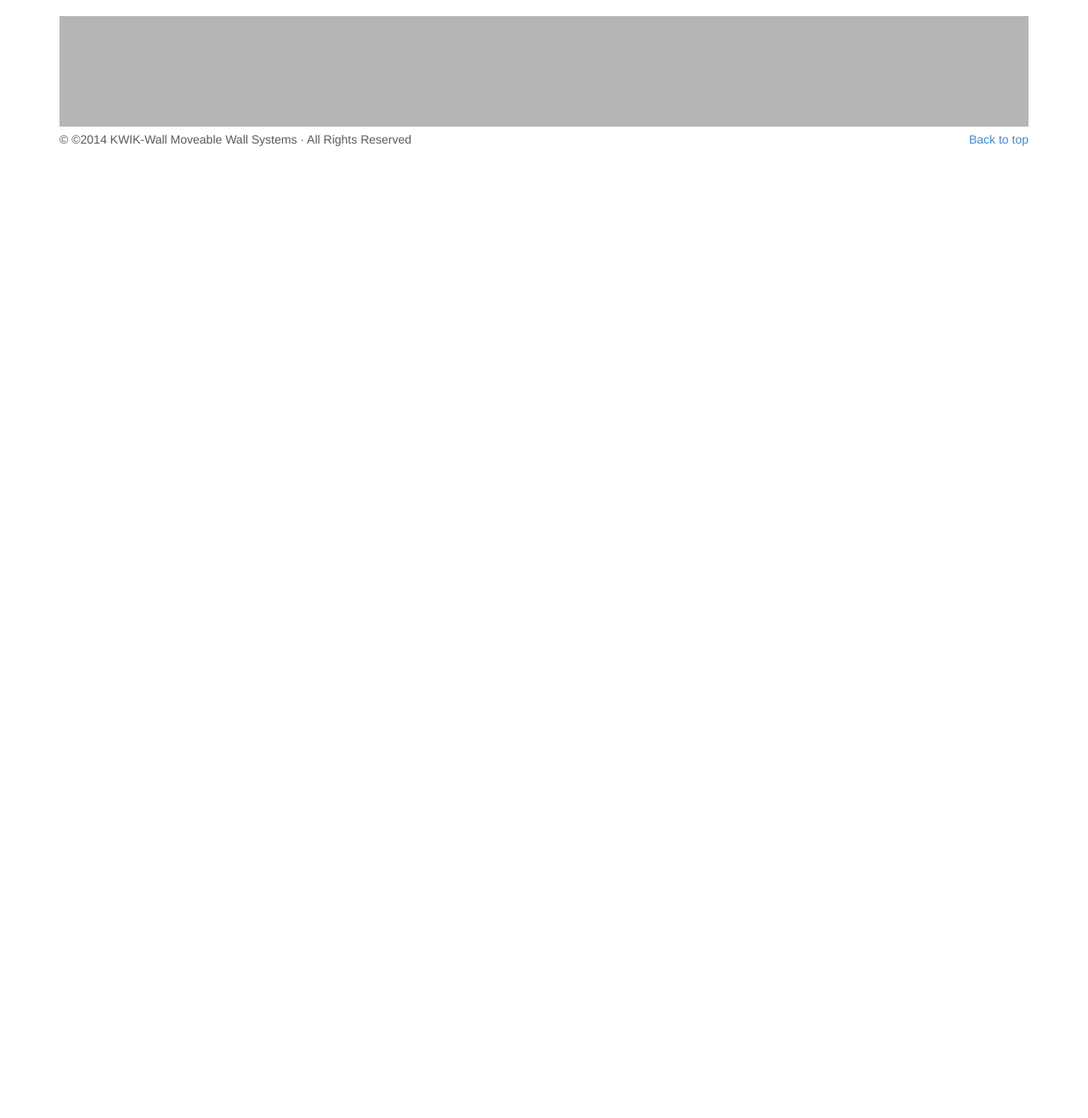
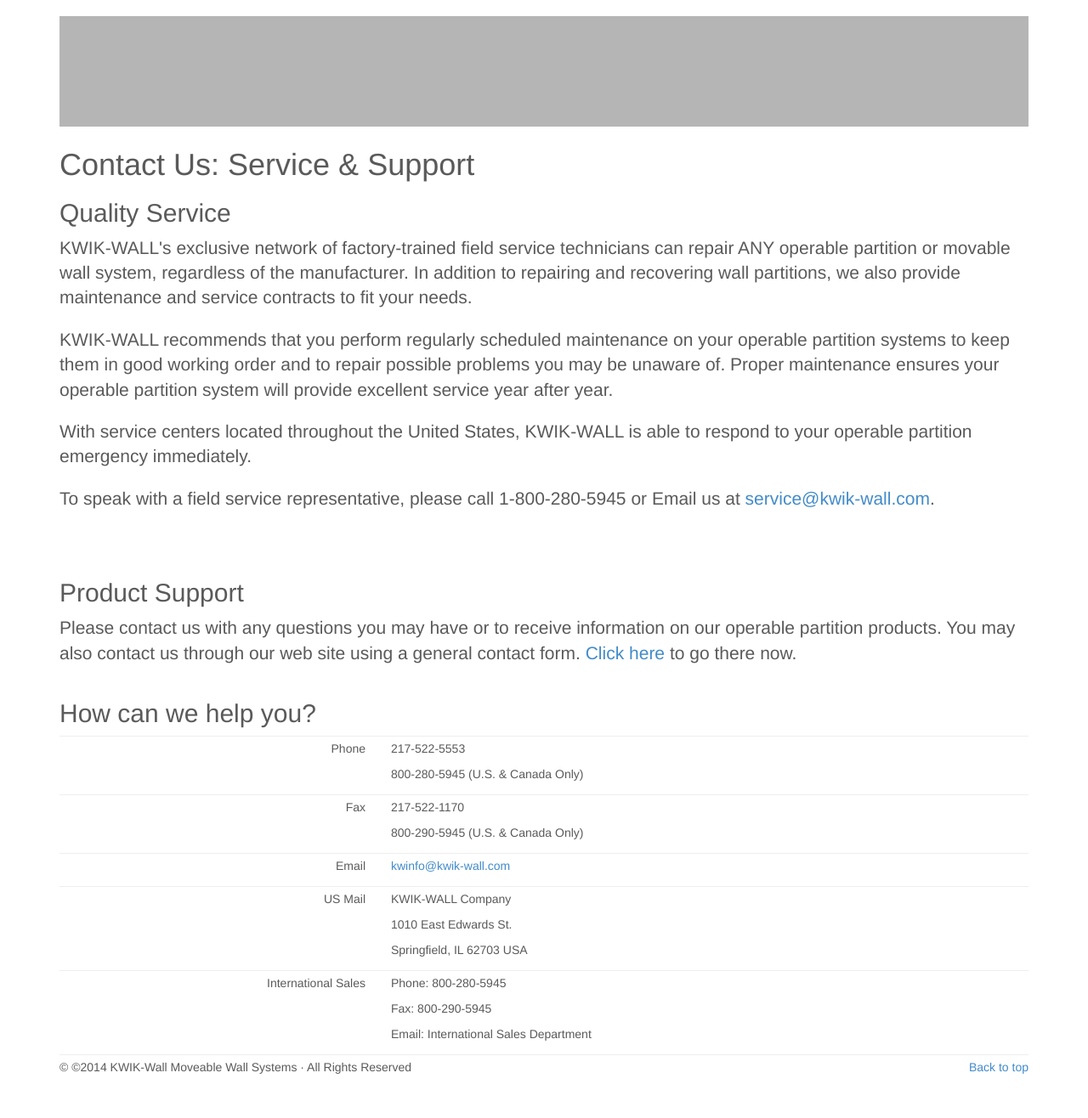
Before and after one commit to NathanTheGr8/KwikWall, a PHP site: page /contact/default.html in a window 1280 px wide. Shown: the part 71-1387 px from the top of the page at 85% size. Before the commit the page ends 243 px from the top, so only its background shows below. Run offline with PHP 8.4, Linux system fonts and the light colour scheme; some libraries are stand-ins or nearby versions.

Commit message:
service and support done

```diff
--- a/Pictures/home.html
+++ b/Pictures/home.html
@@ -31,7 +31,7 @@
 	<!-- copy these lines to your document: -->
 
 	<div id="home_hype_container" style="position:relative;overflow:hidden;width:100%;height:300px;">
-		<script type="text/javascript" charset="utf-8" src="home.hyperesources/home_hype_generated_script.js?62060"></script>
+		<script type="text/javascript" charset="utf-8" src="home.hyperesources/home_hype_generated_script.js?66084"></script>
 	</div>
 
 	<!-- end copy -->
--- a/contact/default.html
+++ b/contact/default.html
@@ -24,6 +24,7 @@
 
     <!-- Custom styles for this template -->
     <link href="../css/carousel.css" rel="stylesheet">
+    <link href="../css/personal.css" rel="stylesheet">
 
     <!--padding for fixed top nav bar-->
     <style>
@@ -74,6 +75,96 @@
         <iframe class="text-center" width="100%" height="130px" src="../Pictures/KWIK_Animation.html"
                 style="border:0px" scrolling="no" seamless></iframe>
 
+        <!--The Header-->
+        <div class="row">
+            <div class="col-md-12 vcenter">
+                <h1>Contact Us: Service & Support</h1>
+                <h2>Quality Service</h2>
+                <p class="lead">
+                    KWIK-WALL's exclusive network of factory-trained field service technicians can repair ANY operable partition or movable wall system, regardless of the manufacturer. In addition to repairing and recovering wall partitions, we also provide maintenance and service contracts to fit your needs.
+                </p>
+                <p class="lead">
+                    KWIK-WALL recommends that you perform regularly scheduled maintenance on your operable partition systems to keep them in good working order and to repair possible problems you may be unaware of. Proper maintenance ensures your operable partition system will provide excellent service year after year.
+                </p>
+                <p class="lead">
+                    With service centers located throughout the United States, KWIK-WALL is able to respond to your operable partition emergency immediately.
+                </p>
+                <p class =lead>
+                    To speak with a field service representative, please call 1-800-280-5945 or Email us at <a href="mailto:service@kwik-wall.com" class="sm_greenTitle">service@kwik-wall.com</a>.
+                </p>
+                <br></br>
+                <h2>
+                    Product Support
+                </h2>
+                <p class="lead">
+                    Please contact us with any questions you may have or to receive information on our operable partition products. You may also contact us through our web site using a general contact form. <a href="../contactus.asp" class="sm_greenTitle">Click here</a> to go there now.
+                </p>
+            </div>
+        </div>
+
+
+
+        <!--Contact Info
+        =================================================================== -->
+        <h2>How can we help you?</h2>
+        <hr class="info-divider">
+        <div class="row">
+            <div class="col-md-4">
+                <p class="text-right">Phone</p>
+            </div>
+            <div class="col-md-8">
+                <p>217-522-5553</p>
+                <p>800-280-5945 (U.S. & Canada Only)</p>
+            </div>
+        </div>
+        <hr class="info-divider">
+        <div class="row">
+            <div class="col-md-4">
+                <p class="text-right">Fax</p>
+            </div>
+            <div class="col-md-8">
+                <p>217-522-1170</p>
+                <p>800-290-5945 (U.S. & Canada Only)</p>
+            </div>
+        </div>
+        <hr class="info-divider">
+        <div class="row">
+            <div class="col-md-4">
+                <p class="text-right">Email</p>
+            </div>
+            <div class="col-md-8">
+                <p><a href="mailto:kwinfo@kwik-wall.com" class="sm_greenTitle">kwinfo@kwik-wall.com</a> </p>
+            </div>
+        </div>
+        <hr class="info-divider">
+        <div class="row">
+            <div class="col-md-4">
+                <p class="text-right">US Mail</p>
+            </div>
+            <div class="col-md-8">
+                <p>KWIK-WALL Company</p>
+                <p>1010 East Edwards St.</p>
+                <p>Springfield, IL 62703 USA</p>
+            </div>
+        </div>
+        <hr class="info-divider">
+        <div class="row">
+            <div class="col-md-4">
+                <p class="text-right">International Sales</p>
+            </div>
+            <div class="col-md-8">
+                <p>Phone: 800-280-5945</p>
+                <p>Fax: 800-290-5945</p>
+                <p>Email: International Sales Department</p>
+            </div>
+        </div>
+        <hr class="info-divider">
+
+
+
+
+
+
 
 
         <!-- FOOTER -->
--- a/css/personal.css
+++ b/css/personal.css
@@ -4,3 +4,7 @@
     vertical-align: middle;
     float: none;
 }
+
+.info-divider {
+    margin: 4px 0; /* Space out the Bootstrap <hr> more */
+}
```
Also changed, not shown: products/defualt.html (+4 -4 lines), Pictures/home.hype/Resources/wall_logo.png, Pictures/home.hyperesources/home_hype_generated_script.js, Pictures/home.hyperesources/wall_logo.png, 3 other files.
